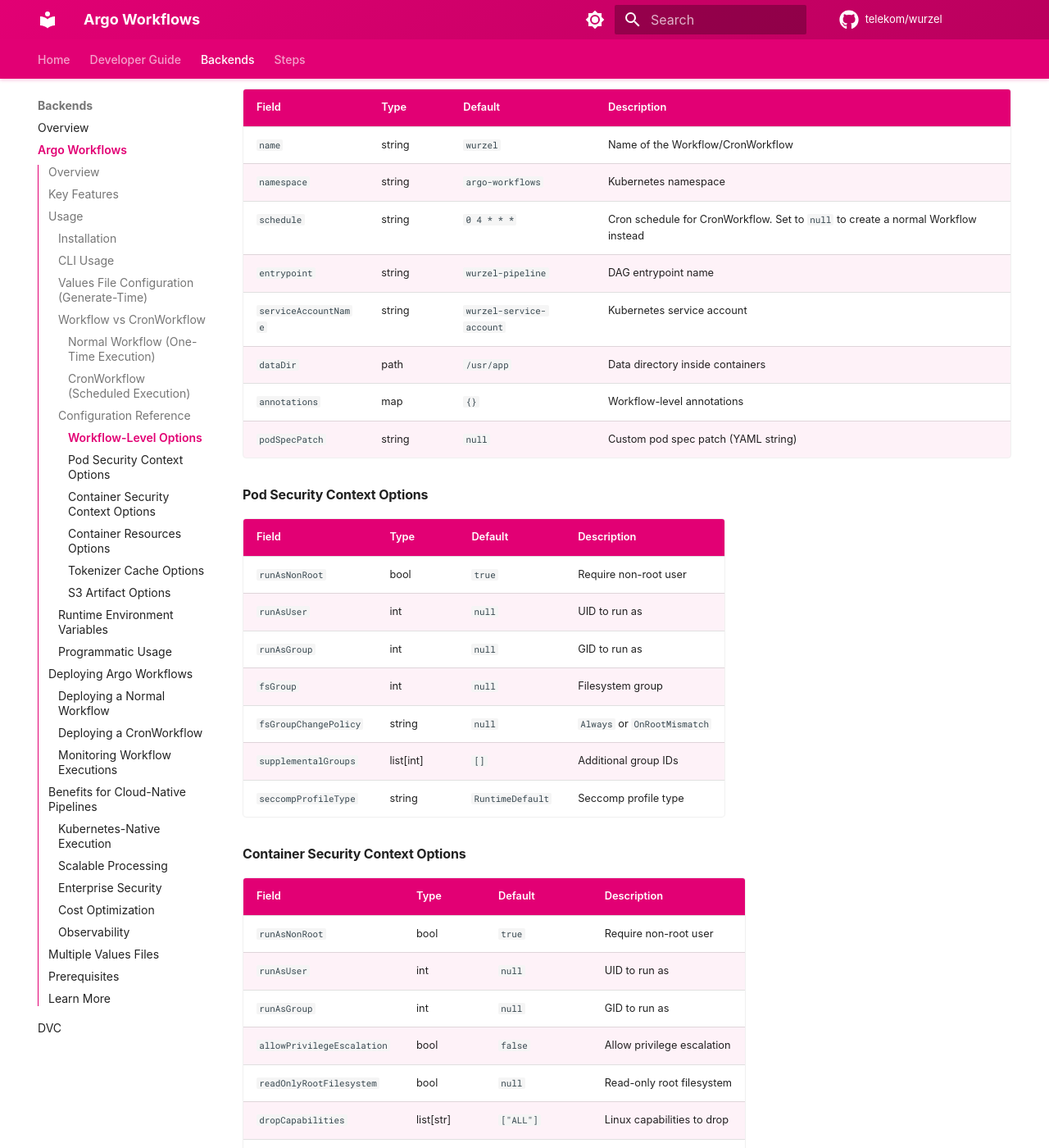
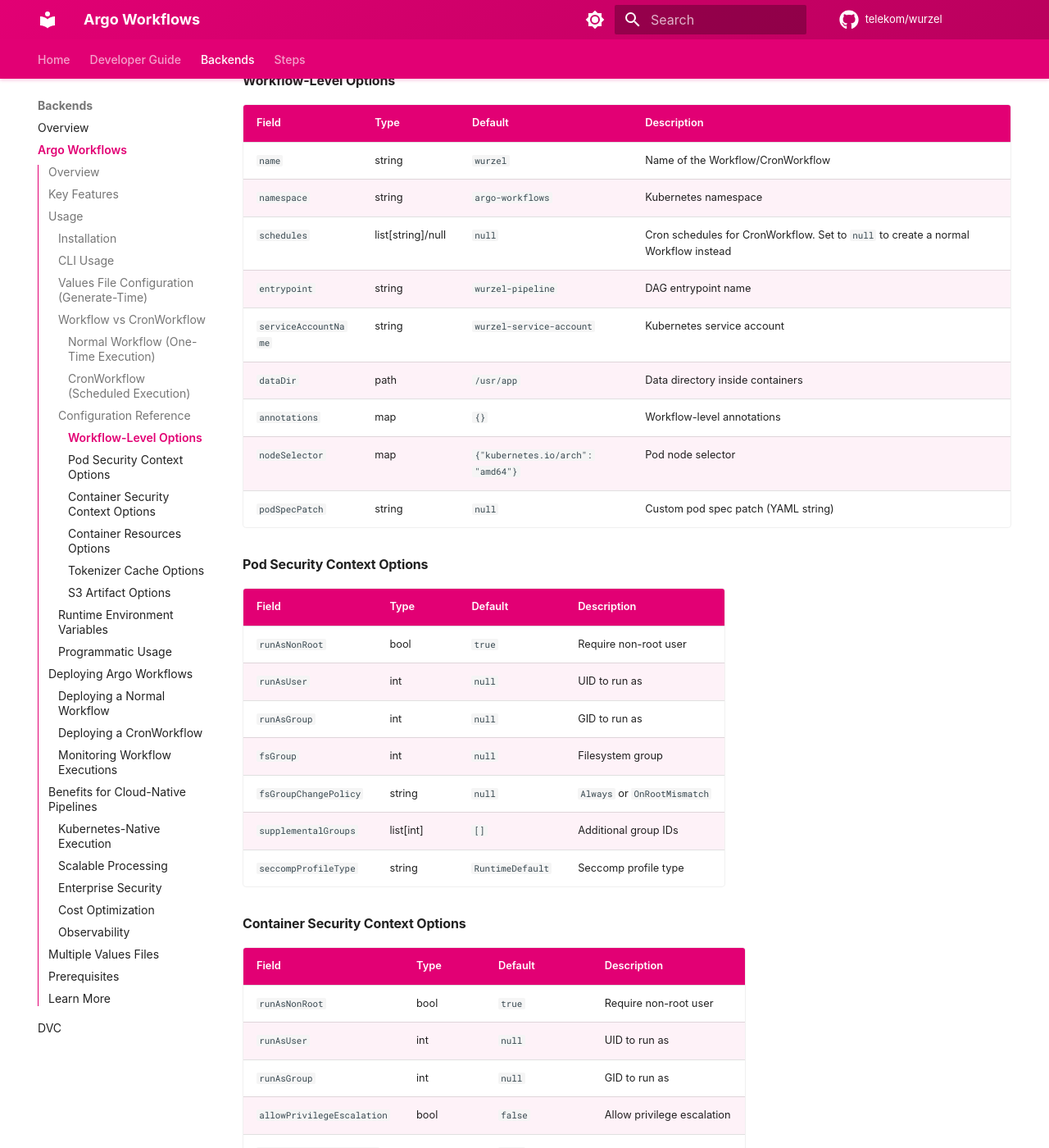
Before and after one commit to telekom/wurzel, an MkDocs documentation site: the page built from docs/backends/argoworkflows.md, in a window 1280 px wide and 1400 px high, scrolled down 5324 px. Shown: the whole window at 82% size. Built offline with MkDocs 1.6.1 and Material for MkDocs 9.7.7, drawn with Linux system fonts in a browser that asks for light colours; some web fonts are replaced; comment, search, counter and statistics services are not loaded; some of the changed text lies outside the part shown.

Commit message:
feat(argo): add nodeSelector support and update resource limits in wo… (#242)
feat(argo): add nodeSelector support and update resource limits in workflow configurations

```diff
--- a/docs/backends/argoworkflows.md
+++ b/docs/backends/argoworkflows.md
@@ -80,6 +80,8 @@
     # Workflow-level annotations
     annotations:
       sidecar.istio.io/inject: "false"
+    nodeSelector:
+      kubernetes.io/arch: amd64
 
     # Pod-level security context (applied to all pods)
     podSecurityContext:
@@ -252,11 +253,12 @@
 |-------|------|---------|-------------|
 | `name` | string | `wurzel` | Name of the Workflow/CronWorkflow |
 | `namespace` | string | `argo-workflows` | Kubernetes namespace |
-| `schedule` | string | `0 4 * * *` | Cron schedule for CronWorkflow. Set to `null` to create a normal Workflow instead |
+| `schedules` | list[string]/null | `null` | Cron schedules for CronWorkflow. Set to `null` to create a normal Workflow instead |
 | `entrypoint` | string | `wurzel-pipeline` | DAG entrypoint name |
 | `serviceAccountName` | string | `wurzel-service-account` | Kubernetes service account |
 | `dataDir` | path | `/usr/app` | Data directory inside containers |
 | `annotations` | map | `{}` | Workflow-level annotations |
+| `nodeSelector` | map | `{"kubernetes.io/arch": "amd64"}` | Pod node selector |
 | `podSpecPatch` | string | `null` | Custom pod spec patch (YAML string) |
 
 #### Pod Security Context Options
@@ -288,7 +290,7 @@
 | Field | Type | Default | Description |
 |-------|------|---------|-------------|
 | `cpu_request` | string | `100m` | CPU request |
-| `cpu_limit` | string | `500m` | CPU limit |
+| `cpu_limit` | string/null | `null` | Optional CPU limit |
 | `memory_request` | string | `128Mi` | Memory request |
 | `memory_limit` | string | `512Mi` | Memory limit |
 
```
Also changed, not shown: other parts of docs/backends/argoworkflows.md (+1 -2 lines), 5 other files.
